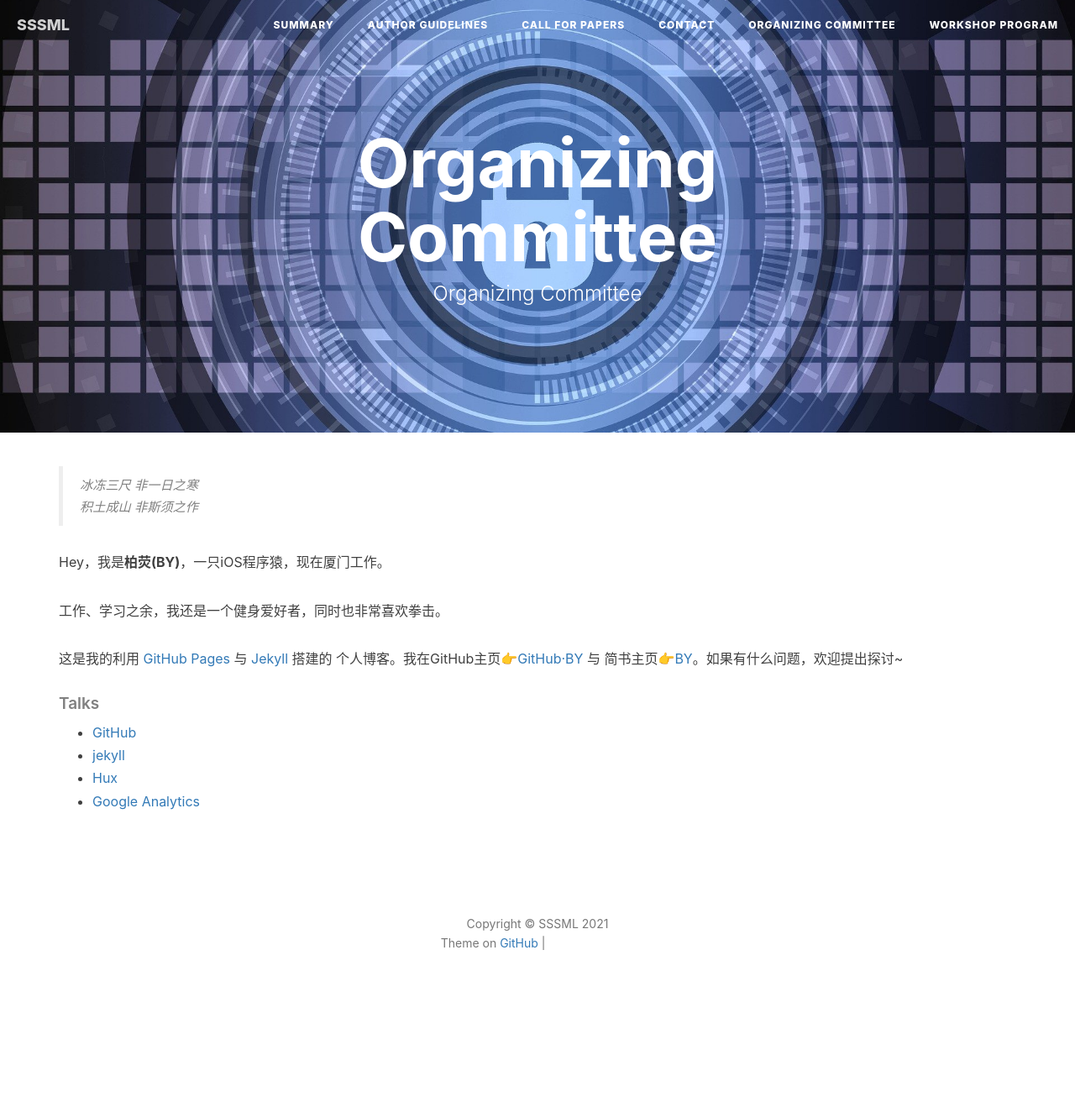
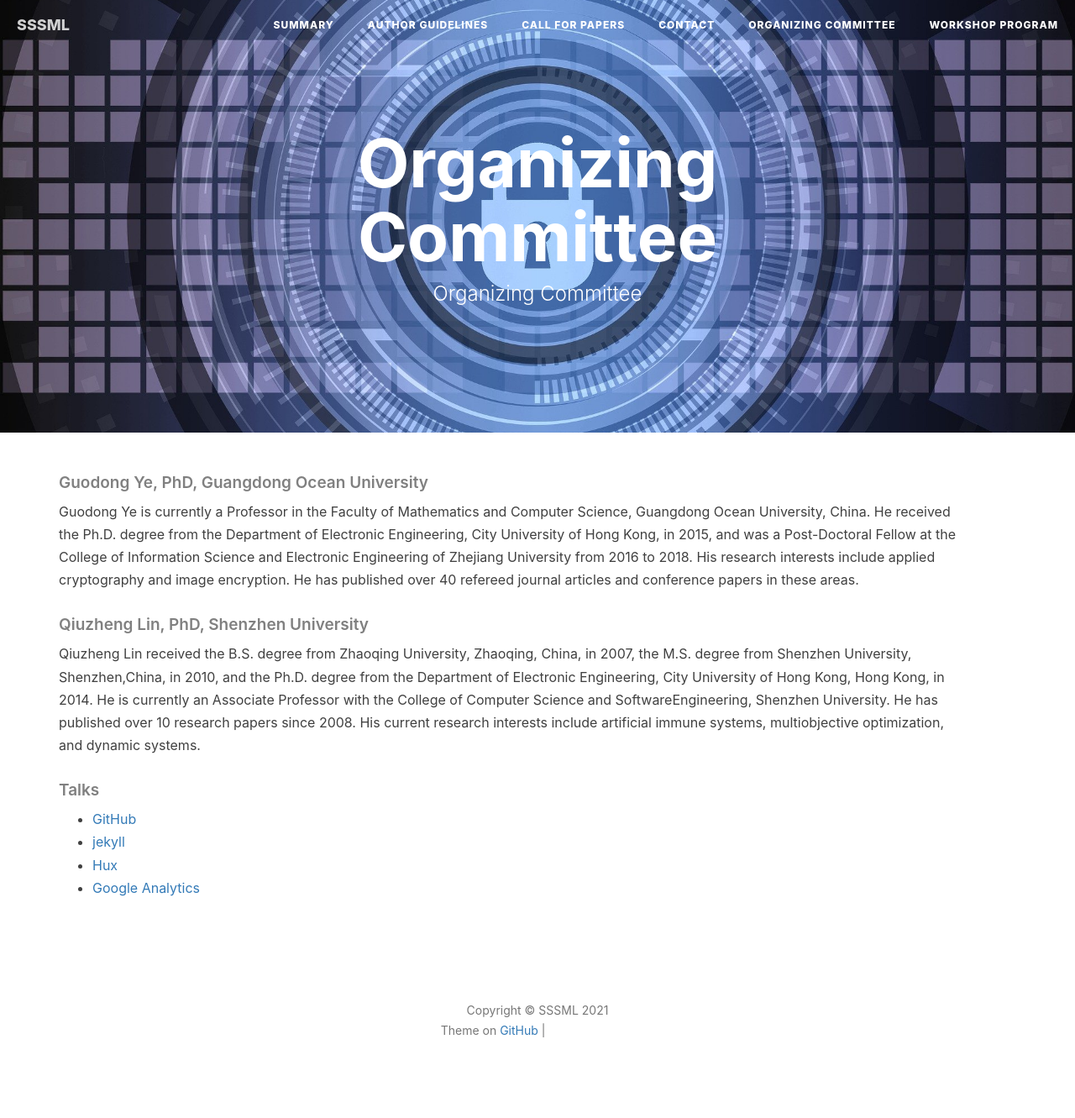
Before and after one commit to Gahory/SSSML2021, a Jekyll site: the page built from Organizing Committee.html, in a window 1280 px wide. Shown: the whole page at 84% size. Built offline with Jekyll 4.4.1, drawn with Linux system fonts in a browser that asks for light colours; nearby versions of some CDN libraries; comment, search, counter and statistics services are not loaded; before the commit the page ends 1227 px from its top, so only the background shows below that; grey boxes are pictures that could not be loaded.

Commit message:
Update Organizing Committee.html

```diff
--- a/Organizing Committee.html
+++ b/Organizing Committee.html
@@ -9,16 +9,16 @@ header-img: "img/post-bg-desk.jpg"
 <div class="zh post-container">
 
     <!--copied from markdown -->
-    <blockquote><p>冰冻三尺 非一日之寒<br>
-    积土成山 非斯须之作</p></blockquote>
+    <h5>Guodong Ye, PhD, Guangdong Ocean University</h5>
 
-    <p>Hey，我是<strong>柏荧(BY)</strong>，一只iOS程序猿，现在厦门工作。</p>
+    <p>Guodong Ye is currently a Professor in the Faculty of Mathematics and Computer Science, Guangdong Ocean University, China. He received the Ph.D.
+        degree from the Department of Electronic Engineering, City University of Hong Kong, in 2015, and was a Post-Doctoral Fellow at the College of Information
+        Science and Electronic Engineering of Zhejiang University from 2016 to 2018. His research interests include applied cryptography and image encryption.
+        He has published over 40 refereed journal articles and conference papers in these areas. </p>
 
-    <p>工作、学习之余，我还是一个健身爱好者，同时也非常喜欢拳击。</p>
+    <h5>Qiuzheng Lin, PhD, Shenzhen University</h5>
 
-    <p>这是我的利用 <a href="https://pages.github.com/">GitHub Pages</a> 与 <a href="http://jekyll.com.cn/">Jekyll</a> 搭建的 个人博客。我在GitHub主页<a href="https://github.com/qiubaiying">👉GitHub·BY</a> 与 简书主页<a href="https://http://www.jianshu.com/u/e71990ada2fd">👉BY</a>。如果有什么问题，欢迎提出探讨~</p>
-
-    <p></p>
+    <p>Qiuzheng Lin received the B.S. degree from Zhaoqing University, Zhaoqing, China, in 2007, the M.S. degree from Shenzhen University, Shenzhen,China, in 2010, and the Ph.D. degree from the Department of Electronic Engineering, City University of Hong Kong, Hong Kong, in 2014. He is currently an Associate Professor with the College of Computer Science and SoftwareEngineering, Shenzhen University. He has published over 10 research papers since 2008. His current research interests include artificial immune systems, multiobjective optimization, and dynamic systems. </p>
 
     <h5>Talks</h5>
 
```
